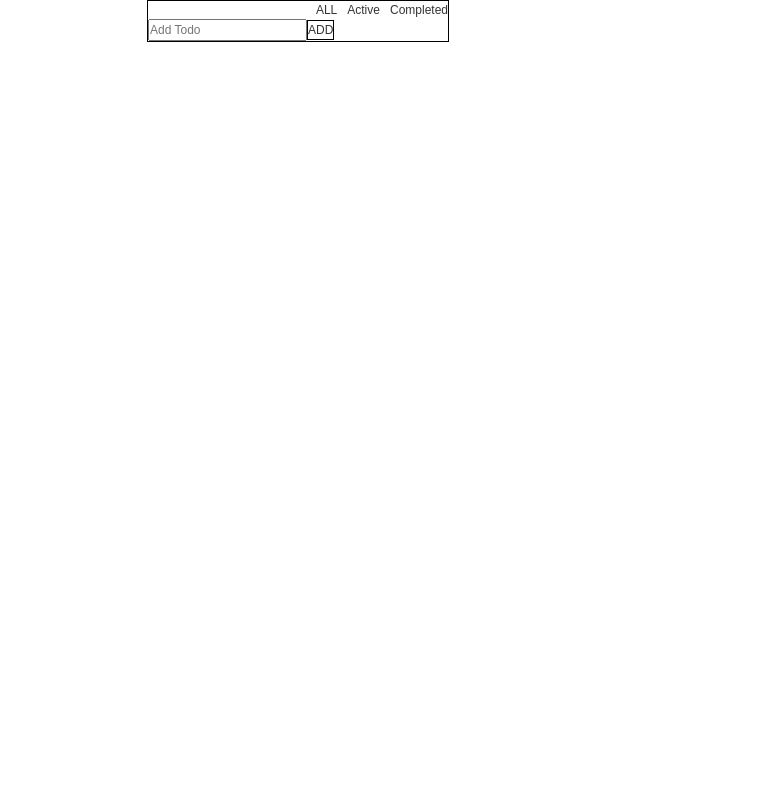
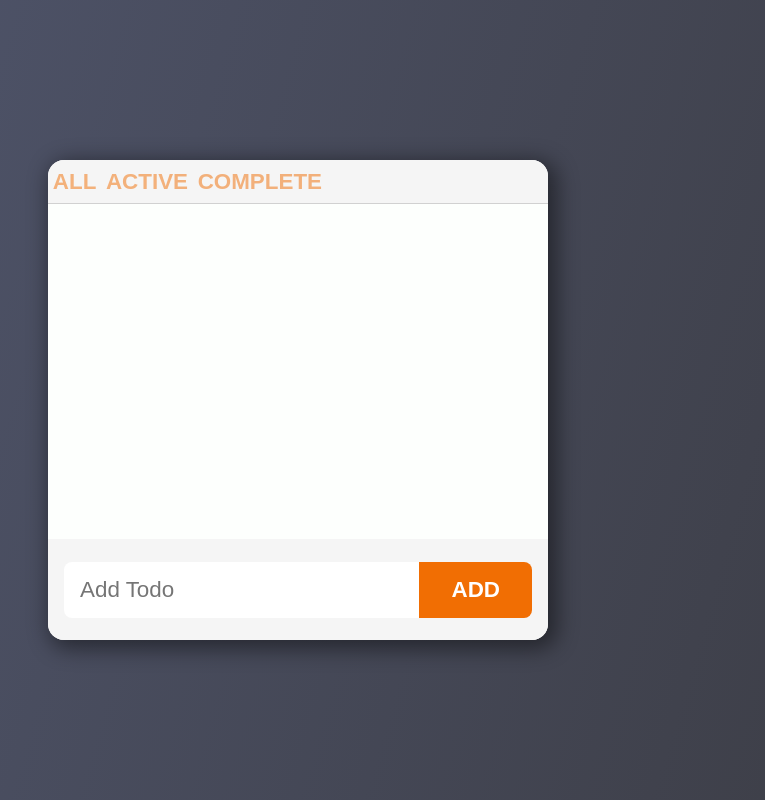
Before and after one commit to sangcheol-LEE/todo-typescript, a React (Create React App) app: page / in a window 1280 px wide. Shown: the whole page, without its empty margins (342-1107 px from the left). Built offline with nearby package versions, Linux system fonts and the light colour scheme.

Commit message:
퍼블리싱도 쉽지 않아여..

```diff
--- a/src/App.module.scss
+++ b/src/App.module.scss
@@ -1,5 +1,3 @@
 .main {
-   width: 300px;
-   border: 1px solid black;
-   margin: 0 auto;
+
 }
--- a/src/App.tsx
+++ b/src/App.tsx
@@ -2,15 +2,14 @@ import React from 'react'
 import TodoInput from './components/TodoInput/TodoInput';
 import TodoList from './components/TodoList/TodoList';
 import Nav from './components/Nav/Nav';
-import style from "./App.module.scss";
 
 const App = () => {
   return (
-    <div className={style.main}>
+    <>
       <Nav />
       <TodoList />
       <TodoInput/>
-    </div>
+    </>
   )
 }
 
--- a/src/components/Nav/Nav.module.scss
+++ b/src/components/Nav/Nav.module.scss
@@ -1,9 +1,30 @@
-.button_box {
+.header{
    display: flex;
+   justify-content: space-between;
    align-items: center;
-   justify-content: flex-end;
-   width: 100%;
-   :nth-child(2){
-      margin: 0 10px;
+   background-color: var(--color-bg-dark);
+   border-bottom: 1px solid var(--color-grey);
+
+   .filters{
+      display: flex;
+      .filter{
+         font-size: 1.4rem;
+         margin: 0.3rem;
+         text-transform: capitalize;
+         background-color: transparent;
+         color : var(--color-accent);
+         opacity: 0.5;
+         font-weight: bold;
+         &:hover,
+         &.selected{
+            opacity: 1;
+         }
+         &.selected::after {
+            content: "";
+            display: block;
+            margin-top: 0.2rem;
+            border: 1px solid var(--color-text);
+         }
+      }
    }
 }
--- a/src/components/Nav/Nav.tsx
+++ b/src/components/Nav/Nav.tsx
@@ -4,11 +4,13 @@ import { useDispatch,useSelector } from 'react-redux';
 import {sliceType,} from "../../types/todos";
 import {filteredChecked} from "../../store/slices/todoSlice";
 
+const buttons = ["all", "active", "complete"]
+
 const Nav = () => {
   const dispatch = useDispatch();
   const data = useSelector((state:sliceType) => state.todo)
 
-  const getNewData = useCallback((str: string) => {
+  const getNewData = useCallback((str: string,idx: number) => {
     dispatch(filteredChecked(str))
   },[dispatch,data])
 
@@ -16,11 +18,17 @@ const Nav = () => {
 
 
   return (
-    <div className={style.button_box}>
-      <button onClick={() =>  getNewData("all")}>ALL</button>
-      <button onClick={() => getNewData("active")}>Active</button>
-      <button onClick={() => getNewData("complete")}>Completed</button>
-
+    <div className={style.header} >
+      <ul className={style.filters}>
+        {buttons.map((item,idx) => (
+          <li key={idx}>
+            <button
+              className={`${style.filter}`}
+              onClick={() => getNewData(item,idx)}
+              >{item.toUpperCase()}</button>
+          </li>
+        ))}
+      </ul>
     </div>
   )
 }
--- a/src/components/TodoInput/TodoInput.module.scss
+++ b/src/components/TodoInput/TodoInput.module.scss
@@ -1,3 +1,28 @@
-.formButton {
-   border: 1px solid black;
+.form {
+   width:100%;
+   display: flex;
+   padding : 1.4rem 1rem;
+   background-color: var(--color-bg-dark);
+   .inputs{
+      flex: 1 0 auto;
+      font-size: 1.4rem;
+      padding : 0.7rem 1rem;
+      border: none;
+      outline: none;
+      border-top-left-radius: 8px;
+      border-bottom-left-radius: 8px;
+   }
+   .formButton {
+      cursor: pointer;
+      background-color: var(--color-accent);
+      color: var(--color-white);
+      font-weight: bold;
+      font-size: 1.4rem;
+      padding: 0 2rem;
+      border-top-right-radius: 8px;
+      border-bottom-right-radius: 8px;
+      &:hover {
+         filter: brightness(125%)
+      }
+   }
 }
--- a/src/components/TodoInput/TodoInput.tsx
+++ b/src/components/TodoInput/TodoInput.tsx
@@ -35,8 +35,8 @@ const TodoInput = () => {
 
    }
   return (
-    <form onSubmit={handleSubmit}>
-       <input type="text" value={todos.todo} placeholder="Add Todo" onChange={handleChange}/>
+    <form onSubmit={handleSubmit} className={style.form}>
+       <input className={style.inputs} type="text" value={todos.todo} placeholder="Add Todo" onChange={handleChange}/>
        <button className={style.formButton}>ADD</button>
     </form>
   )
--- a/src/components/TodoList/TodoList.module.scss
+++ b/src/components/TodoList/TodoList.module.scss
@@ -1,5 +1,13 @@
 .sections{
-   width :100%
+   height:100%;
+   display: flex;
+   flex-direction: column;
+   background-color: var(--color-bg);
+}
+
+.list {
+   flex : 1 1 auto;
+   overflow-y: auto;
 }
 
 .listBox {
--- a/src/components/TodoList/TodoList.tsx
+++ b/src/components/TodoList/TodoList.tsx
@@ -26,7 +26,7 @@ const TodoList = () => {
 
   return (
    <section className={style.sections}>
-      <ul>
+      <ul className={style.list}>
          {
             state.filteredTodos?.map((item:TodoType) => (
                <div className={style.listBox} key={item.id}>
--- a/src/index.scss
+++ b/src/index.scss
@@ -1,4 +1,16 @@
 /* reset */
+:root {
+   --color-bg-dark : #f5f5f5;
+   --color-bg: #fdfffd;
+   --color-grey: #d1d1d1;
+   --color-text: #22243b;
+   --color-accent : #f16e03;
+   --color-white: #fff;
+}
+
+* {
+   box-sizing: border-box;
+}
 body,div,dl,dt,dd,ul,ol,li,h1,h2,h3,h4,h5,h6,pre,code,form,fieldset,legend,textarea,p,blockquote,th,td,input,select,textarea,button {margin:0;padding:0}
 fieldset,img {border:0 none}
 dl,ul,ol,menu,li {list-style:none}
@@ -6,8 +18,33 @@ blockquote, q {quotes: none}
 blockquote:before, blockquote:after,q:before, q:after {content:'';content:none}
 input,select,textarea,button {vertical-align:middle}
 button {border:0 none;background-color:transparent;cursor:pointer}
-body {background:#fff}
-body,th,td,input,select,textarea,button {font-size:12px;line-height:1.5;font-family:'돋움',dotum,sans-serif;color:#333} /* color값은 디자인가이드에 맞게사용 */
+body {
+   width: 100vw;
+   height: 100vh;
+   display: flex;
+   flex-direction: column;
+   justify-content: center;
+   align-items: center;
+   background: rgb(81, 87, 111);
+   background: linear-gradient(
+      106deg,
+      rgba(81,87,111,1) 0%,
+      rgba(60,61,69,1)100%
+   );
+   #root {
+      width : 100%;
+      height: 60%;
+      max-width: 500px;
+      background-color: var(--color-bg-dark);
+      overflow:hidden;
+      border-radius: 1rem;
+      display: flex;
+      flex-direction: column;
+      -webkit-box-shadow: 5px 5px 21px 4px rgba(0,0,0,0.45);
+      box-shadow: 5px 5px 21px 4px rgba(0,0,0,0.45);
+   }
+}
+body,th,td,input,select,textarea,button {font-size:10px;line-height:1.5;font-family:'돋움',dotum,sans-serif;color:#333} /* color값은 디자인가이드에 맞게사용 */
 a {color:#333;text-decoration:none}
 a:active, a:hover {text-decoration:underline}
 address,caption,cite,code,dfn,em,var {font-style:normal;font-weight:normal}
```
